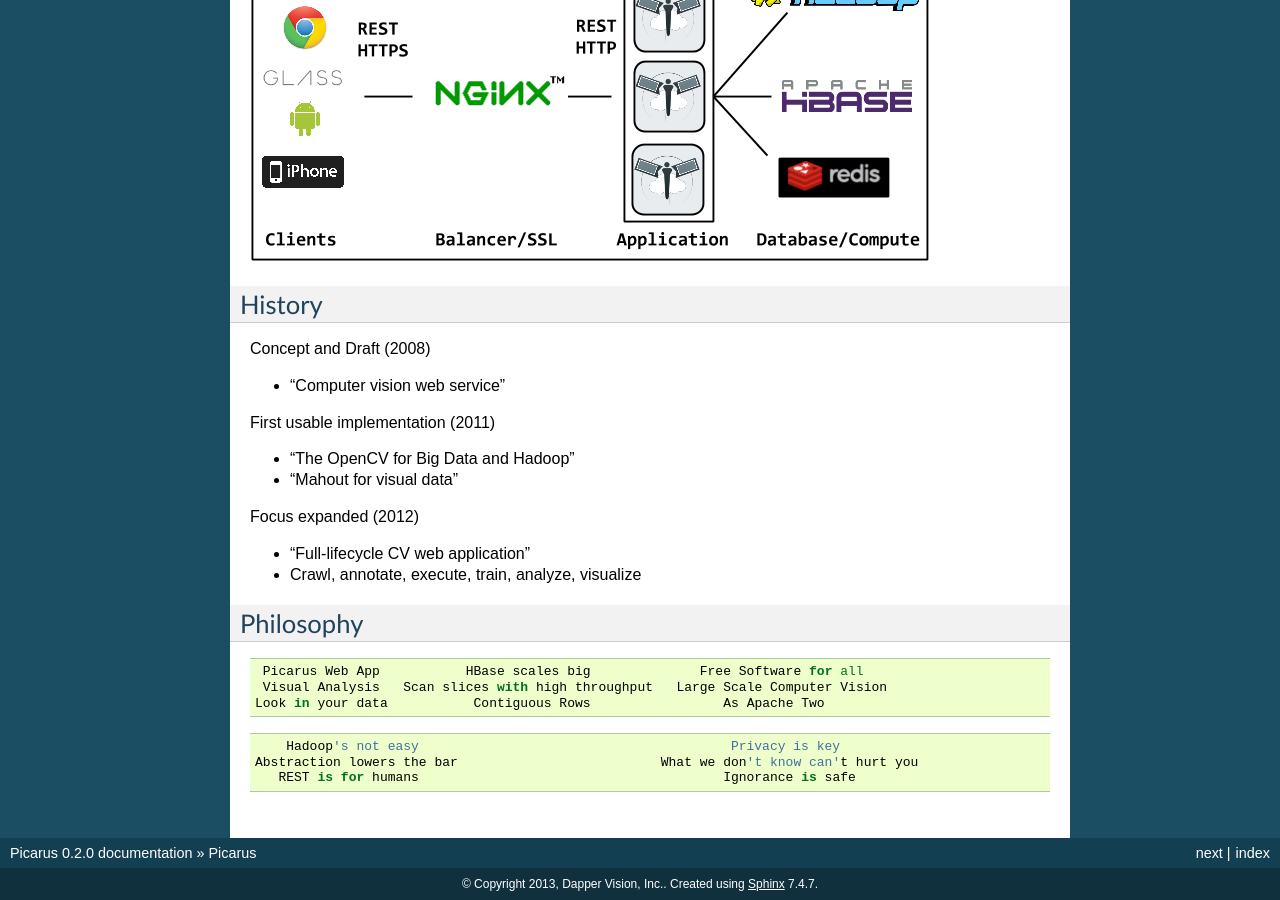
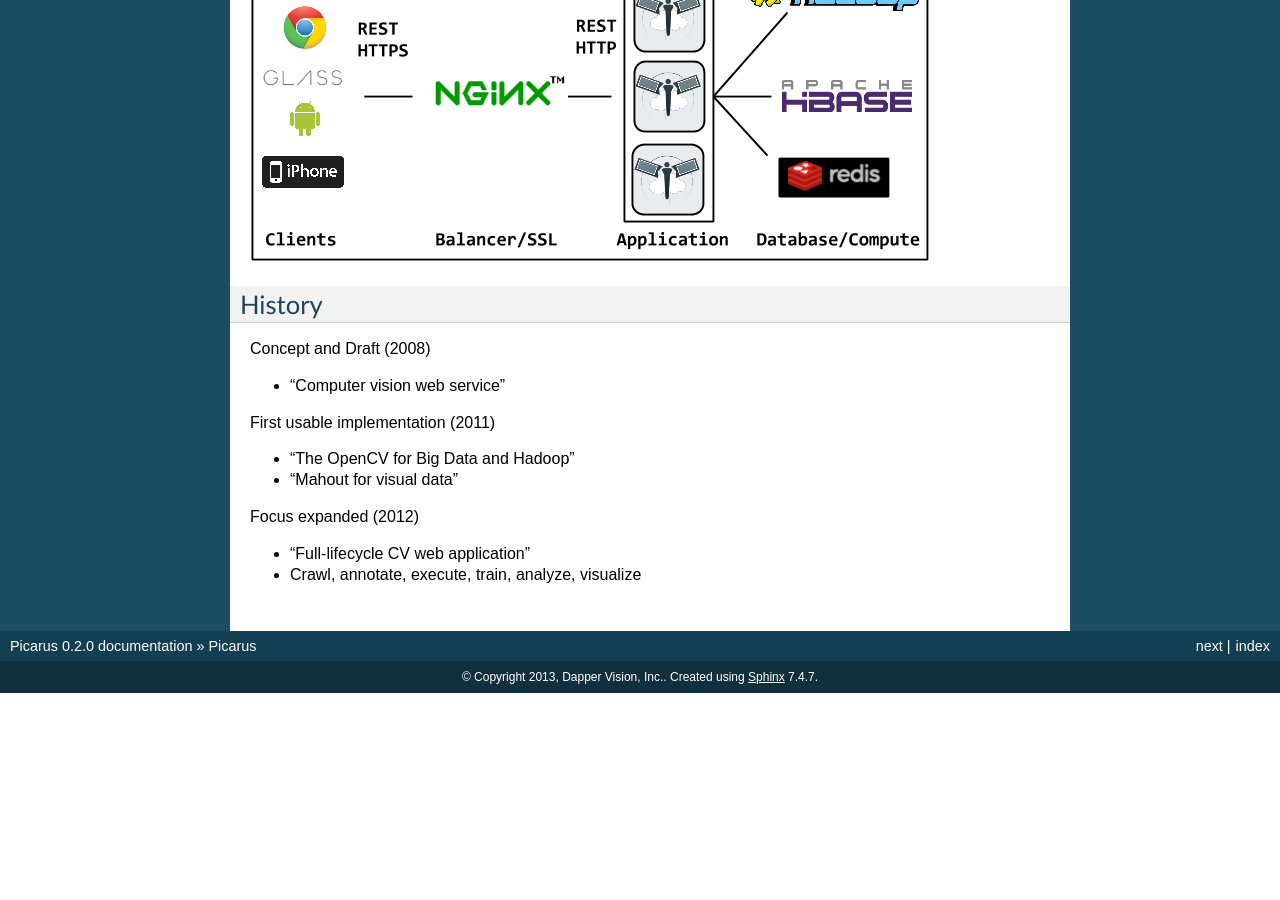
Before and after one commit to bwhite/picarus, a Sphinx documentation site: the page built from doc/index.rst, in a window 1280 px wide and 900 px high, scrolled down 1628 px. Built offline with Sphinx 7.4.7, drawn with Linux system fonts in a browser that asks for light colours; formulas are drawn with MathJax 3; after the commit the page ends 2321 px from its top, so only the background shows below that.

Commit message:
Update
Signed-off-by: Brandyn A. White <bwhite@dappervision.com>

```diff
--- a/doc/index.rst
+++ b/doc/index.rst
@@ -54,18 +54,3 @@ Focus expanded (2012)
 - "Full-lifecycle CV web application"
 
 - Crawl, annotate, execute, train, analyze, visualize
-
-Philosophy
-----------
-::
-
-        Picarus Web App           HBase scales big              Free Software for all
-        Visual Analysis   Scan slices with high throughput   Large Scale Computer Vision
-       Look in your data           Contiguous Rows                 As Apache Two
-
-
-::
-
-       Hadoop's not easy                                        Privacy is key
-   Abstraction lowers the bar                          What we don't know can't hurt you
-      REST is for humans                                       Ignorance is safe
```
